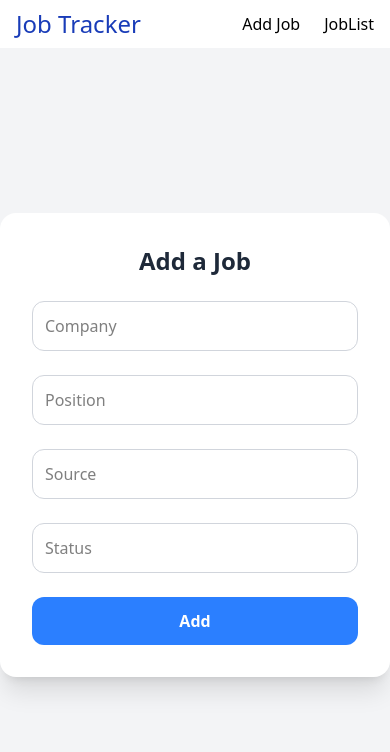
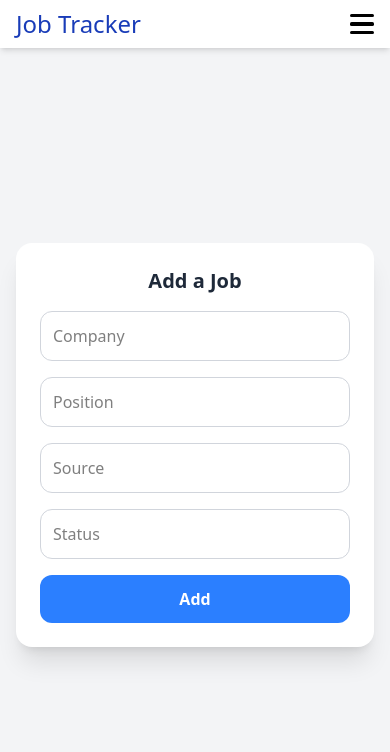
Before and after one commit to rtjsh-dev/Job-Tracker, a React (Vite) app: page / in a window 390 px wide. Shown: the top 752 px of the page. Built offline with nearby package versions, Linux system fonts and the light colour scheme.

Commit message:
changes done

```diff
--- a/src/components/AddJob.jsx
+++ b/src/components/AddJob.jsx
@@ -5,12 +5,11 @@ const AddJob = ({ jobs, setJobs }) => {
   const [companyName, setCompanyName] = useState("");
   const [position, setPosition] = useState("");
   const [source, setSource] = useState("");
+  const [status, setStatus] = useState("");
   const [jobAdded, setJobAdded] = useState(false);
-  const [status, setStatus] = useState("");
 
   const handleSubmit = (e) => {
     e.preventDefault();
-
     if (!companyName || !position || !source || !status) {
       alert("All fields are required!");
       return;
@@ -21,35 +20,31 @@ const AddJob = ({ jobs, setJobs }) => {
       companyName,
       position,
       source,
-      status
+      status,
     };
 
     const updatedJobs = [...jobs, newJob];
     setJobs(updatedJobs);
     localStorage.setItem("jobLists", JSON.stringify(updatedJobs));
 
-    // Clear inputs
     setCompanyName("");
     setPosition("");
     setSource("");
-    setStatus("")
-
-    // Show success message
+    setStatus("");
     setJobAdded(true);
-
-    // Hide message after 3s
     setTimeout(() => setJobAdded(false), 3000);
   };
 
   return (
-    <div className="h-[calc(100vh-50px)] flex items-center justify-center bg-gray-100">
+    <div className="min-h-[calc(100vh-50px)] flex items-center justify-center bg-gray-100 px-4">
       <form
-        className="bg-white p-8 rounded-2xl shadow-xl w-full max-w-md space-y-6"
         onSubmit={handleSubmit}
+        className="bg-white p-6 sm:p-8 rounded-2xl shadow-xl w-full max-w-md md:max-w-lg lg:max-w-xl space-y-4 sm:space-y-6"
       >
-        <h2 className="text-2xl font-bold text-center text-gray-800">
+        <h2 className="text-xl sm:text-2xl font-bold text-center text-gray-800">
           Add a Job
         </h2>
+
         <input
           type="text"
           placeholder="Company"
@@ -66,20 +61,19 @@ const AddJob = ({ jobs, setJobs }) => {
         />
         <input
           type="text"
+          placeholder="Source"
           value={source}
-          placeholder="Source"
           onChange={(e) => setSource(e.target.value)}
           className="w-full p-3 rounded-xl border border-gray-300"
         />
         <input
           type="text"
+          placeholder="Status"
           value={status}
-          placeholder="Status"
           onChange={(e) => setStatus(e.target.value)}
           className="w-full p-3 rounded-xl border border-gray-300"
         />
 
-        {/* ✅ Pass jobAdded as prop */}
         <Button type="submit" showMessage={jobAdded}>
           Add
         </Button>
--- a/src/components/Nav.css
+++ b/src/components/Nav.css
@@ -1,8 +1,30 @@
-.active{
-    color: rgb(255, 132, 0);
-    text-decoration: underline;
+.active {
+  color: rgb(255, 132, 0);
+  text-decoration: underline;
 }
 
-nav ul li a:not(.active):hover{
-    color: blue;
+nav ul li a:not(.active):hover {
+  color: blue;
 }
+
+.menu {
+  display: flex;
+  flex-direction: column;
+  justify-content: space-between;
+  width: 1.5rem;
+  height: 1.25rem;
+  cursor: pointer;
+}
+
+.menu span {
+  height: 0.2rem;
+  width: 100%;
+  background-color: #000;
+  border-radius: 0.1rem;
+}
+
+@media (min-width: 640px) {
+  .menu {
+    display: none !important; /* override any base CSS */
+  }
+}
--- a/src/components/Nav.jsx
+++ b/src/components/Nav.jsx
@@ -1,17 +1,46 @@
 import { Link, NavLink } from "react-router-dom";
+import { useState } from "react";
 import "./Nav.css";
+
 const Nav = () => {
+  const [menuOpen, setMenuOpen] = useState(false);
+
   return (
-    <nav className="flex items-center justify-between w-full px-4 py-2 bg-white shadow-md">
-      <Link to="/">
-        <h2 className="text-2xl font-medium text-blue-800">Job Tracker</h2>
-      </Link>
-      <ul className="flex items-center gap-6">
+    <nav className="flex flex-col sm:flex-row sm:items-center sm:justify-between w-full px-4 py-2 bg-white shadow-md relative">
+      <div className="flex justify-between items-center w-full sm:w-auto">
+        <Link to="/">
+          <h2 className="text-2xl font-medium text-blue-800">Job Tracker</h2>
+        </Link>
+        <div
+          className="sm:hidden menu cursor-pointer"
+          onClick={() => setMenuOpen(!menuOpen)}
+        >
+          <span></span>
+          <span></span>
+          <span></span>
+        </div>
+      </div>
+
+      <ul
+        className={`${
+          menuOpen ? "flex" : "hidden"
+        } flex-col sm:flex sm:flex-row sm:items-center gap-4 mt-4 sm:mt-0 sm:visible`}
+      >
         <li>
-          <NavLink to="/add-job">Add Job</NavLink>
+          <NavLink
+            to="/add-job"
+            className={({ isActive }) => (isActive ? "active" : "")}
+          >
+            Add Job
+          </NavLink>
         </li>
         <li>
-          <NavLink to="/job-list">JobList</NavLink>
+          <NavLink
+            to="/job-list"
+            className={({ isActive }) => (isActive ? "active" : "")}
+          >
+            JobList
+          </NavLink>
         </li>
       </ul>
     </nav>
```
